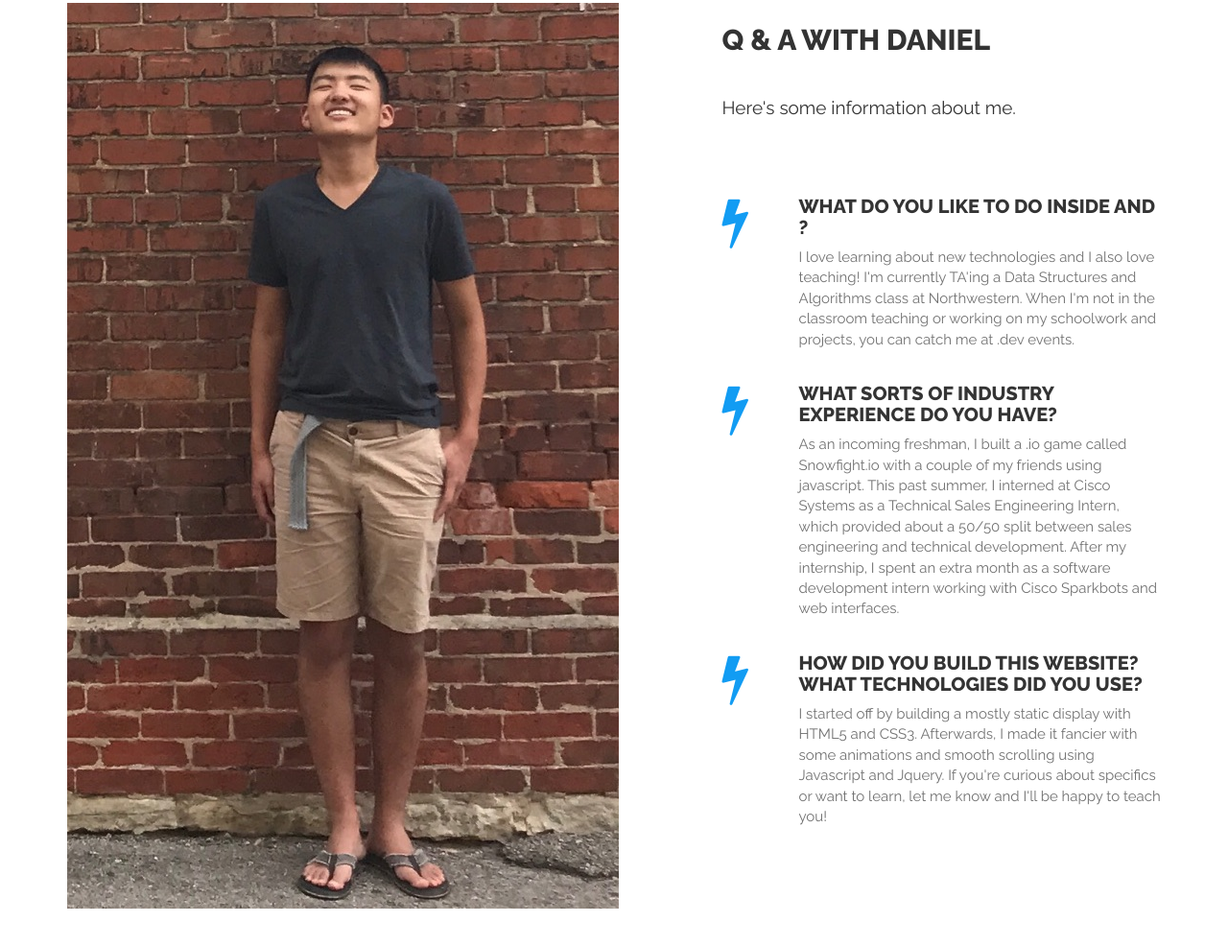
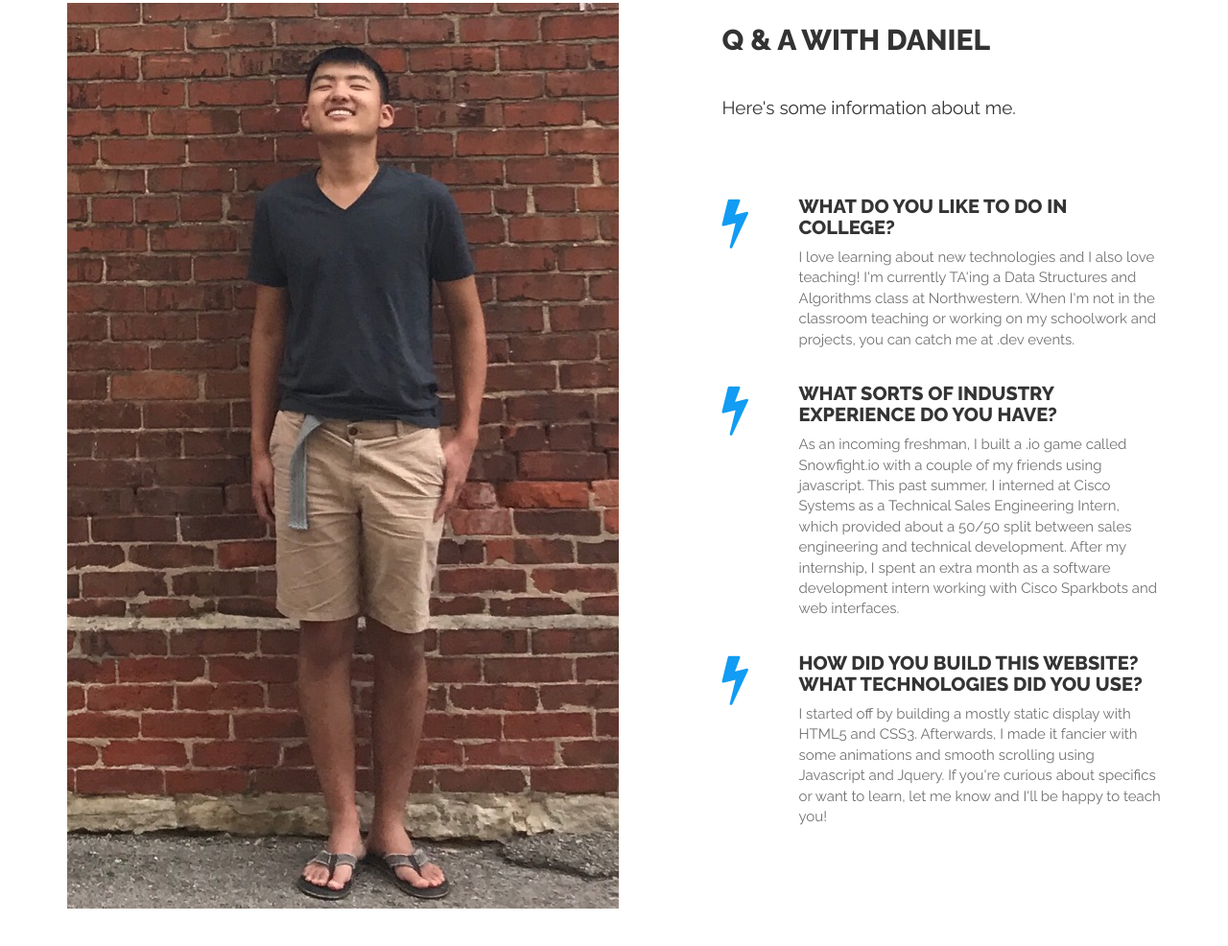
Before and after one commit to daniel-xinyuan-zhu/Personal-Website, a plain HTML site: page index.html in a window 1280 px wide. Shown: the part 954-1940 px from the top of the page at 96% size. Drawn offline with Linux system fonts and the light colour scheme.

Commit message:
Run on in content

```diff
--- a/index.html
+++ b/index.html
@@ -176,7 +176,7 @@
                                     <div><i class = "fa fa-bolt"> </i></div>
 
                                     <!-- choose us item title & description -->
-                                    <h3> What do you like to do inside and ? </h3>
+                                    <h3> What do you like to do in college? </h3>
                                     <p> I love learning about new technologies and I also love teaching! I'm currently TA'ing a Data Structures and Algorithms class at Northwestern. When I'm not in the classroom teaching or working on my schoolwork and projects, you can catch me at .dev events. </p>
 
                                 </div>
```
